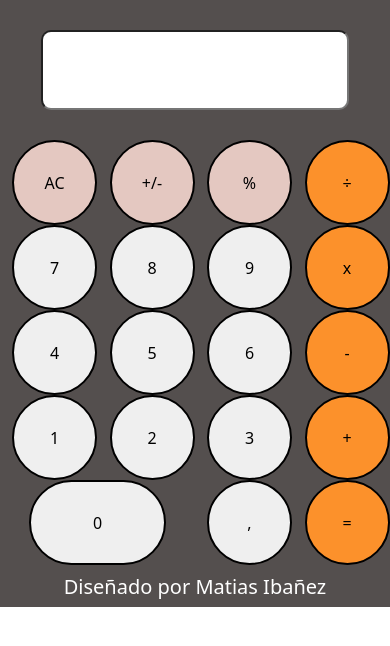
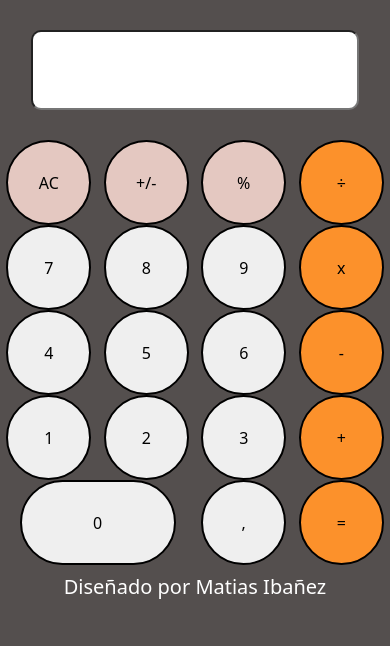
Before and after one commit to MatiasIb/calculadora, a plain HTML site: page index.html in a window 390 px wide. Drawn offline with nearby package versions, Linux system fonts and the light colour scheme.

Commit message:
calculadora

```diff
--- a/css/index.css
+++ b/css/index.css
@@ -1,5 +1,11 @@
+html, body {
+    height: 100%;
+}
+
 .container{
     background-color: #544F4E;
+    max-width: 800px;
+    height: 100%;
 }
 
 .superior{
@@ -46,3 +52,10 @@ button {
 #dividir, #multiplicar, #restar, #sumar, #igual {
     background-color: #FC912B;
 }
+
+@media only screen and (max-width: 600px) {
+    .row *{
+        padding-left: 0;
+        padding-right: 0;
+    }
+  }
```
